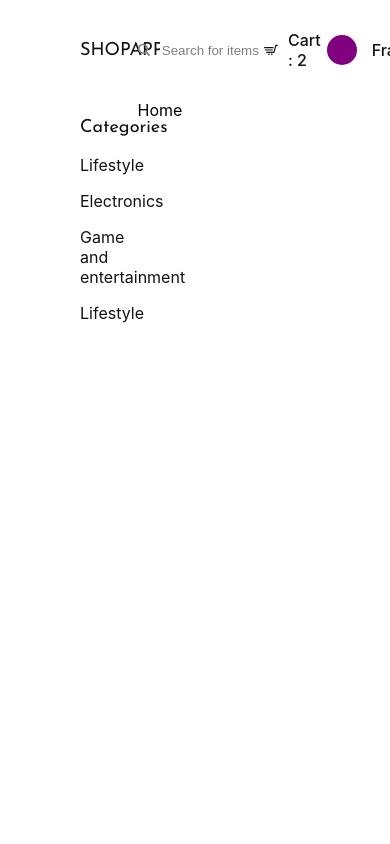
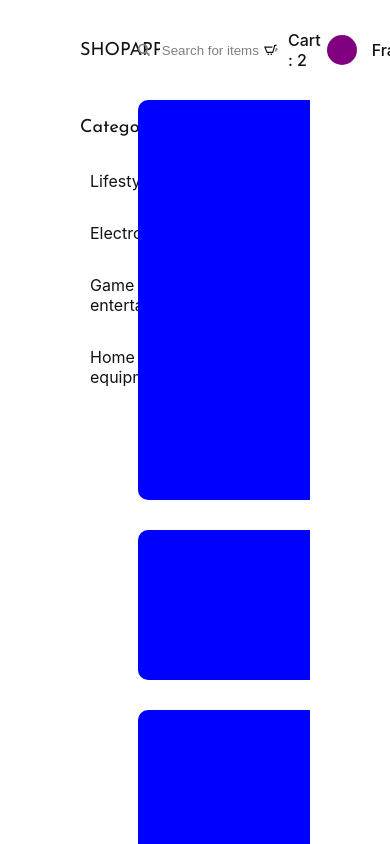
Before and after one commit to OrekuD/react-ecommerce, a React (Create React App) app in the folder frontend/: page / in a window 390 px wide. Shown: the top 844 px of the page. Built offline with nearby package versions, Linux system fonts and the light colour scheme; no server answers.

Commit message:
Improve responsiveness

```diff
--- a/frontend/src/App.js
+++ b/frontend/src/App.js
@@ -57,7 +57,6 @@ const GlobalStyle = createGlobalStyle`
 
 
     body {
-      overflow: hidden;
       background-color: ${(props) => props.theme.background}
     }
 
@@ -101,7 +100,7 @@ const App = () => {
           <SideBar />
           <Routes>
             {routes.map(({ name, path, component }) => (
-              <Route path={path} exact component={component} />
+              <Route key={name} path={path} exact component={component} />
             ))}
           </Routes>
         </Container>
--- a/frontend/src/components/Header.js
+++ b/frontend/src/components/Header.js
@@ -11,16 +11,19 @@ import {
   ProfileImage,
 } from "../styles/HeaderStyles";
 import { Text } from "../styles/GlobalStyles";
-import { Search, ShoppingCart, ArrowDown } from "../svg/Svgs";
+import { Search, ArrowDown, ShoppingCart2 } from "../svg/Svgs";
+import { Link } from "react-router-dom";
 
 const cart = 2;
 const Header = () => {
   return (
     <HeaderContainer>
       <LogoSection>
-        <Text uppercase josefinsans>
-          ShopApp
-        </Text>
+        <Link to="/">
+          <Text uppercase josefinsans>
+            ShopApp
+          </Text>
+        </Link>
       </LogoSection>
       <SearchToolBar>
         <SearchInputContainer>
@@ -30,7 +33,7 @@ const Header = () => {
       </SearchToolBar>
       <UserDetails>
         <CartContainer>
-          <ShoppingCart color="#121212" size="20px" />
+          <ShoppingCart2 color="#121212" size="20px" />
           <Text small light>
             Cart : {cart}
           </Text>
--- a/frontend/src/components/SideBar.js
+++ b/frontend/src/components/SideBar.js
@@ -1,32 +1,52 @@
-import React from "react";
-import { SideBarContainer } from "../styles/SideBarStyles";
+import React, { useEffect } from "react";
+import { SideBarContainer, NavItem } from "../styles/SideBarStyles";
 import { Text } from "../styles/GlobalStyles";
 import { NavLink } from "react-router-dom";
+import { GamePad, Clothing } from "../svg/Svgs";
 
 const SideBar = () => {
+  useEffect(() => {
+    fetch("http://localhost:5000/products")
+      .then((res) => res.json())
+      .then((data) => console.log(data));
+  }, []);
+
+  const menuItems = [
+    {
+      to: "/lifestyle",
+      name: "Lifestyle",
+      menuIcon: <Clothing color="#121212" size="30px" />,
+    },
+    {
+      to: "/electronics",
+      name: "Electronics",
+      menuIcon: <GamePad color="#121212" size="30px" />,
+    },
+    {
+      to: "/gaming",
+      name: "Game and entertainment",
+      menuIcon: <GamePad color="#121212" size="30px" />,
+    },
+    {
+      to: "/home-equipment",
+      name: "Home and equipment",
+      menuIcon: <GamePad color="#121212" size="30px" />,
+    },
+  ];
+
   return (
     <SideBarContainer>
       <Text josefinsans>Categories</Text>
-      <NavLink to="/lifestyle">
-        <Text small josfinsans>
-          Lifestyle
-        </Text>
-      </NavLink>
-      <NavLink to="/electronics">
-        <Text small josfinsans>
-          Electronics
-        </Text>
-      </NavLink>
-      <NavLink to="/game">
-        <Text small josfinsans>
-          Game and entertainment
-        </Text>
-      </NavLink>
-      <NavLink to="/home-equipment">
-        <Text small josfinsans>
-          Lifestyle
-        </Text>
-      </NavLink>
+      {menuItems.map(({ to, name, menuIcon }) => (
+        <NavLink key={Math.random().toString()} to={to}>
+          <NavItem>
+            {menuIcon}
+            <Text small josfinsans>
+              {name}
+            </Text>
+          </NavItem>
+        </NavLink>
+      ))}
     </SideBarContainer>
   );
 };
--- a/frontend/src/pages/Home.js
+++ b/frontend/src/pages/Home.js
@@ -1,7 +1,18 @@
 import React from "react";
+import { Text } from "../styles/GlobalStyles";
+import { HomeContainer, Card } from "../styles/HomeStyles";
 
 const Home = () => {
-  return <div> Home </div>;
+  return (
+    <>
+      <HomeContainer>
+        <Card big> </Card>
+        <Card> </Card>
+        <Card> </Card>
+        <Card> </Card>
+      </HomeContainer>
+    </>
+  );
 };
 
 export default Home;
--- a/frontend/src/styles/GlobalStyles.js
+++ b/frontend/src/styles/GlobalStyles.js
@@ -76,11 +76,12 @@ export const Text = styled.p`
 `;
 
 export const Container = styled.div`
-  height: 100%;
+  max-height: calc(100vh - 100px);
   display: flex;
   padding: 0 80px;
 `;
 
 export const Routes = styled.div`
   width: 75%;
+  overflow: scroll;
 `;
--- /dev/null
+++ b/frontend/src/styles/HomeStyles.js
@@ -0,0 +1,28 @@
+import styled, { css } from "styled-components";
+
+export const HomeContainer = styled.div`
+  display: flex;
+  flex-direction: column;
+  justify-content: space-between;
+`;
+
+export const Card = styled.div`
+  width: 400px;
+  height: 150px;
+  background: blue;
+  border-radius: 10px;
+  margin-bottom: 30px;
+
+  ${(props) =>
+    props.wide &&
+    css`
+      width: 40%;
+    `}
+
+  ${(props) =>
+    props.big &&
+    css`
+      width: 63vw;
+      height: 400px;
+    `}
+`;
--- a/frontend/src/styles/SideBarStyles.js
+++ b/frontend/src/styles/SideBarStyles.js
@@ -4,3 +4,13 @@ export const SideBarContainer = styled.div`
   width: 25%;
   height: calc(100vh - 100px);
 `;
+
+export const NavItem = styled.div`
+  display: flex;
+  align-items: center;
+
+  svg {
+    transform: scale(0.7);
+    margin-right: 10px;
+  }
+`;
```
Also changed, not shown: frontend/src/styles/Breakpoints.js (added, +10 -0 lines).
